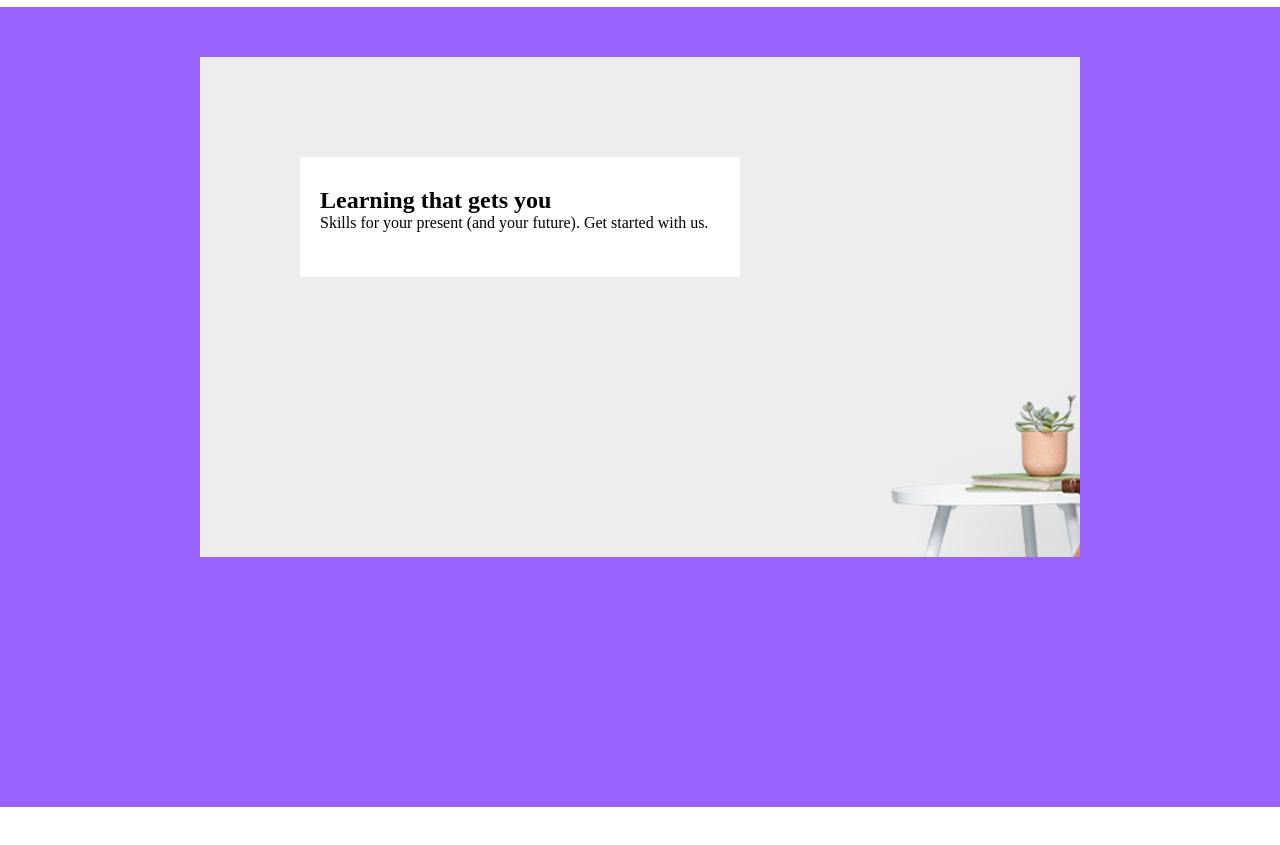
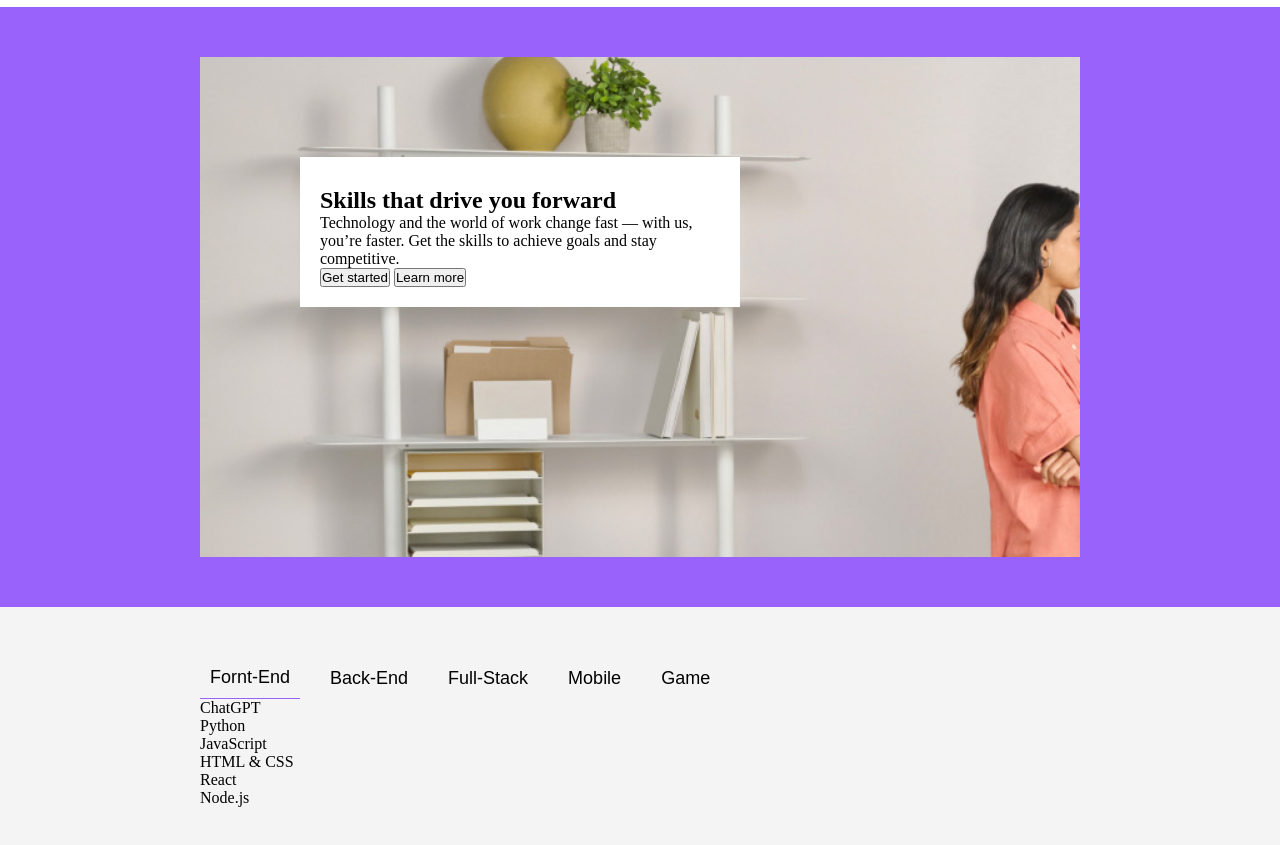
Before and after one commit to Ramal19/codebyte, a plain HTML site: page index.html in a window 1280 px wide. Shown: the part 83-928 px from the top of the page. Before the commit the page ends 890 px from the top, so only its background shows below. Drawn offline with nearby package versions, Linux system fonts and the light colour scheme.

Commit message:
new project

```diff
--- a/index.html
+++ b/index.html
@@ -66,6 +66,35 @@
         </div>
     </section>
 
+    <section class="courses">
+        <div class="courses-lists">
+            <button id="frontEnd-btn">
+                Fornt-End
+            </button>
+            <button id="backEnd-btn">
+                Back-End
+            </button>
+            <button id="fullStack-btn">
+                Full-Stack
+            </button>
+            <button id="mobile-btn">
+                Mobile
+            </button>
+            <button id="game-btn">
+                Game
+            </button>
+        </div>
+
+        <div class="courses-item">
+            <div class="courses-item-text">ChatGPT</div>
+            <div class="courses-item-text">Python</div>
+            <div class="courses-item-text">JavaScript</div>
+            <div class="courses-item-text">HTML & CSS</div>
+            <div class="courses-item-text">React</div>
+            <div class="courses-item-text">Node.js</div>
+        </div>
+    </section>
+
     <script src="./public/js/main.js"></script>
 </body>
 
--- a/public/css/main.css
+++ b/public/css/main.css
@@ -94,7 +94,6 @@ header > nav > ul > li > button {
 .slide {
 
     width: 100%;
-    height: 100vh;
     padding: 50px 200px;
     background-color: #9963fb;
 }
@@ -142,6 +141,37 @@ header > nav > ul > li > button {
     height: 150px;
     padding: 30px 20px;
     background-color: #fff;
+}
+
+/* Courses lists */
+
+.courses {
+
+    width: 100%;
+    padding: 50px 200px;
+    background-color: #f4f4f4;
+}
+
+.courses > .courses-lists {
+
+    width: 100%;
+    display: flex;
+    flex-wrap: wrap;
+    gap: 20px;
+}
+
+.courses > .courses-lists > button {
+
+    border: none;
+    background-color: transparent;
+    font-size: 18px;
+    color: #000;
+    padding: 10px;
+}
+
+.courses > .courses-lists > #frontEnd-btn {
+
+    border-bottom: 1px solid #9963fb;
 }
 
 /* Böyük ekranlar */
@@ -248,7 +278,7 @@ header > nav > ul > li > button {
     .slide > .slide-box {
 
         width: 100%;
-        height: 500px;
+
         background-color: #ffffff9b;
     }
 
@@ -258,10 +288,31 @@ header > nav > ul > li > button {
         background-size: cover;
         background-repeat: no-repeat;
         background-position: center;
+        position: relative;
     }
 
     .slide > .slide-box > .slide-first > .slide-first-text {
 
-        display: none;
+        width: 100%;
+        position: absolute;
+        bottom: -120px;
+        left: 0;
+    }
+
+    .slide > .slide-box > .slide-second {
+
+        width: auto;
+        background-size: cover;
+        background-repeat: no-repeat;
+        background-position: center;
+        position: relative;
+    }
+
+    .slide > .slide-box > .slide-second > .slide-second-text {
+
+        width: 100%;
+        position: absolute;
+        bottom: -150px;
+        left: 0;
     }
 }
--- a/public/js/main.js
+++ b/public/js/main.js
@@ -1,3 +1,5 @@
+
+
 let slideBox = document.querySelector('.slide-box');
 
 let slideFirst = slideBox.innerHTML =   `
@@ -24,10 +26,26 @@ let arr = [slideFirst, slideSecond];
 let index = 0;
 slideBox.innerHTML = arr[index];
 
-// setInterval(() => {
-//     index++;
-//     if (index >= arr.length) {
-//         index = 0;
-//     }
-//     slideBox.innerHTML = arr[index];
-// }, 3000);
+setInterval(() => {
+    index++;
+    if (index >= arr.length) {
+        index = 0;
+    }
+    slideBox.innerHTML = arr[index];
+}, 3000);
+
+let btns = document.querySelectorAll(".courses-lists > button");
+
+btns.forEach((btn => {
+    btn.addEventListener("click", ()=>{
+        btns.forEach((b => b.style.borderBottom = "none"));
+        btn.style.borderBottom = "1px solid #9963fb";
+    })
+}))
+
+let coursesItem = document.querySelector(".courses-item-text");
+let coursesItemArr = ["ChatGPT", "Python", "JavaScript", "HTML & CSS", "React", "Node.js"];
+
+let indexItem = 0;
+
+coursesItem.innerText = coursesItemArr[indexItem];
```
